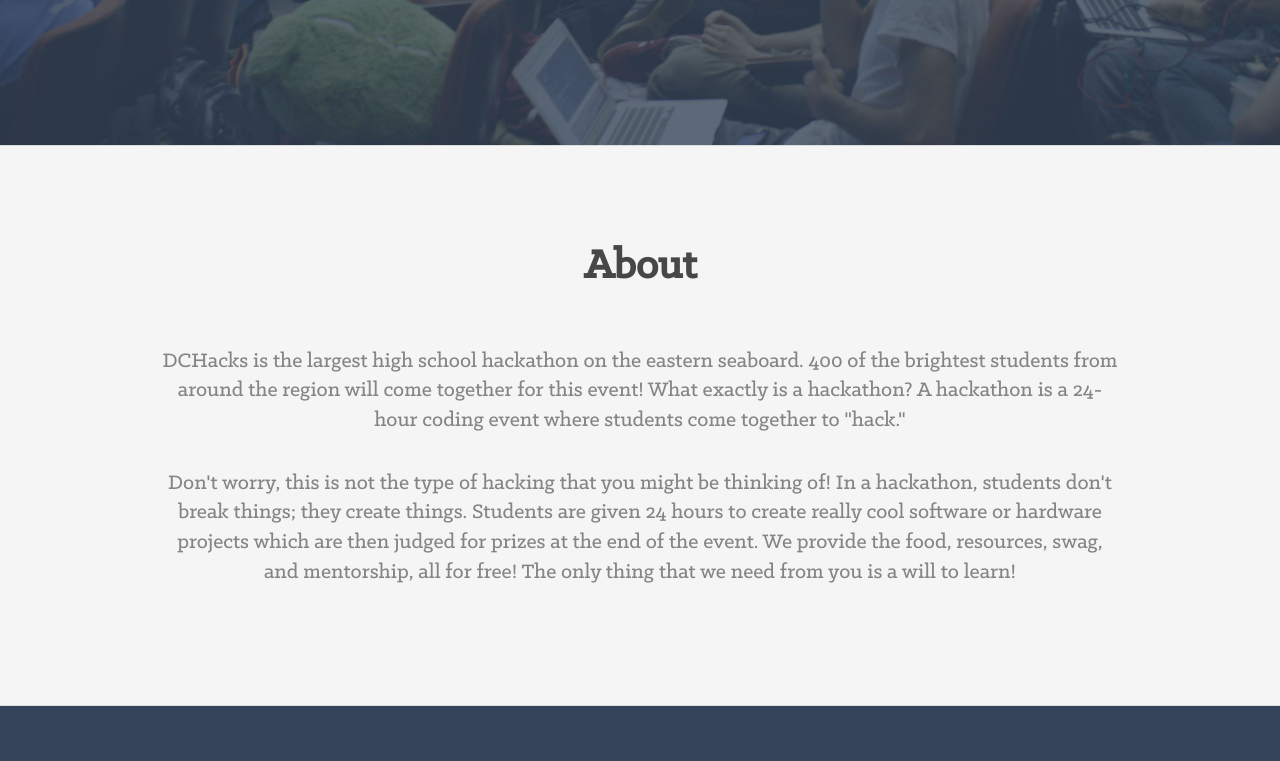
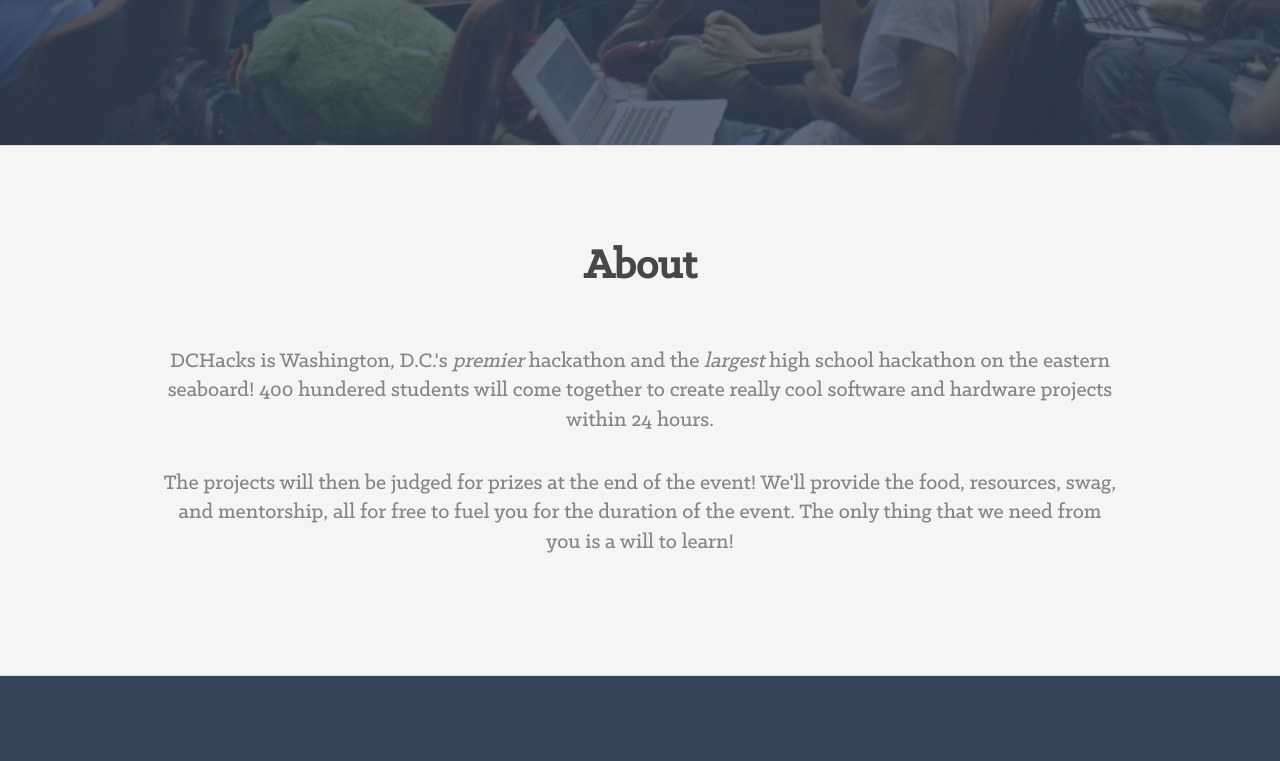
Before and after one commit to DCHacks/dchacks.github.io, a plain HTML site: page index.html in a window 1280 px wide. Shown: the part 534-1295 px from the top of the page. Drawn offline with Linux system fonts and the light colour scheme.

Commit message:
Update index.html

```diff
--- a/index.html
+++ b/index.html
@@ -95,8 +95,8 @@
 					<header class="major">
 						<h2>About</h2>
 						<br>
-						<p style="line-height: 135%;">DCHacks is the largest high school hackathon on the eastern seaboard. 400 of the brightest students from around the region will come together for this event! What exactly is a hackathon? A hackathon is a 24-hour coding event where students come together to "hack."</p>
-                            			<p style="line-height: 135%;">Don't worry, this is not the type of hacking that you might be thinking of! In a hackathon, students don't break things; they create things. Students are given 24 hours to create really cool software or hardware projects which are then judged for prizes at the end of the event. We provide the food, resources, swag, and mentorship, all for free! The only thing that we need from you is a will to learn!</p>
+						<p style="line-height: 135%;">DCHacks is Washington, D.C.'s <em>premier</em> hackathon and the <em>largest</em> high school hackathon on the eastern seaboard! 400 hundered students will come together to create really cool software and hardware projects within 24 hours. </p>
+                            			<p style="line-height: 135%;">The projects will then be judged for prizes at the end of the event! We'll provide the food, resources, swag, and mentorship, all for free to fuel you for the duration of the event. The only thing that we need from you is a will to learn!</p>
 					</header>
 
 				</div>
```
